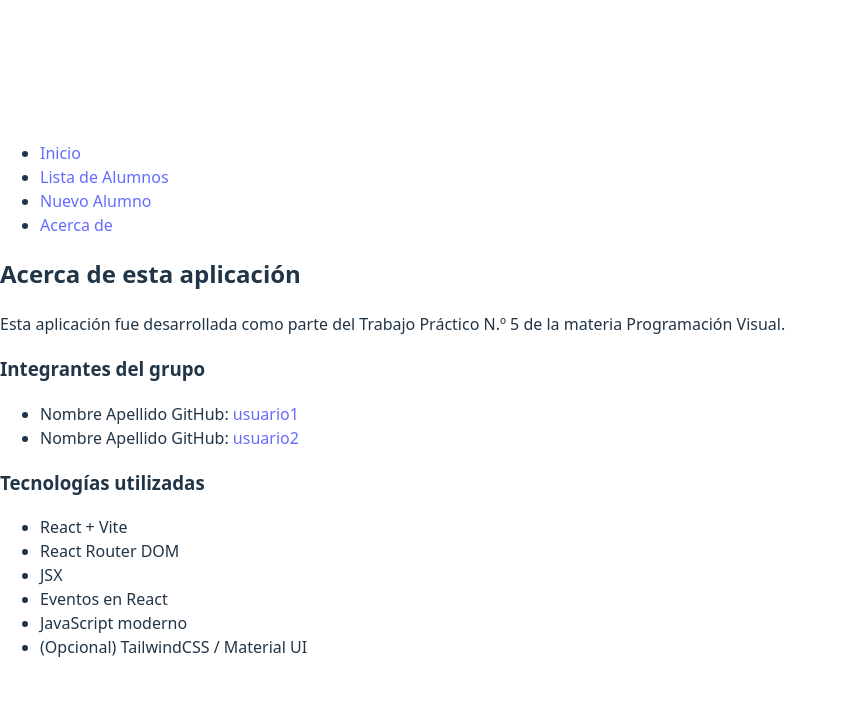
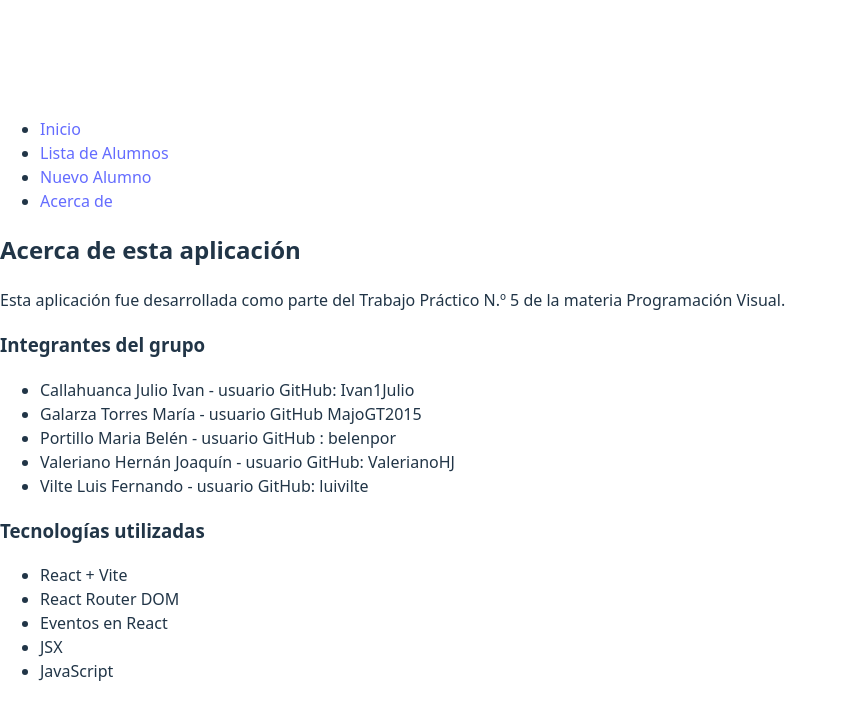
Before and after one commit to MajoGT2015/pv_tp5_grupo9, a React (Vite) app in the folder Proyecto_tp5_pv/: page /acerca in a window 1280 px wide. Shown: the top 720 px of the page, without its empty margins (0-847 px from the left). Built offline with nearby package versions, Linux system fonts and the light colour scheme.

Commit message:
detalles acerca del proyecto

```diff
--- a/Proyecto_tp5_pv/src/pages/AcercaDe.jsx
+++ b/Proyecto_tp5_pv/src/pages/AcercaDe.jsx
@@ -6,18 +6,20 @@ const AcercaDe = () => {
 
       <h3>Integrantes del grupo</h3>
       <ul>
-        <li>Nombre Apellido GitHub: <a href="https://github.com/usuario1" target="_blank">usuario1</a></li>
-        <li>Nombre Apellido GitHub: <a href="https://github.com/usuario2" target="_blank">usuario2</a></li>
+        <li>Callahuanca Julio Ivan - usuario GitHub: Ivan1Julio</li>
+        <li>Galarza Torres María - usuario GitHub MajoGT2015</li>
+        <li>Portillo Maria Belén - usuario GitHub : belenpor</li>
+        <li>Valeriano Hernán Joaquín - usuario GitHub: ValerianoHJ</li>
+        <li>Vilte Luis Fernando - usuario GitHub: luivilte</li>
       </ul>
 
       <h3>Tecnologías utilizadas</h3>
       <ul>
         <li>React + Vite</li>
         <li>React Router DOM</li>
+        <li>Eventos en React</li>
         <li>JSX</li>
-        <li>Eventos en React</li>
-        <li>JavaScript moderno</li>
-        <li>(Opcional) TailwindCSS / Material UI</li>
+        <li>JavaScript</li>
       </ul>
     </div>
   );
```
